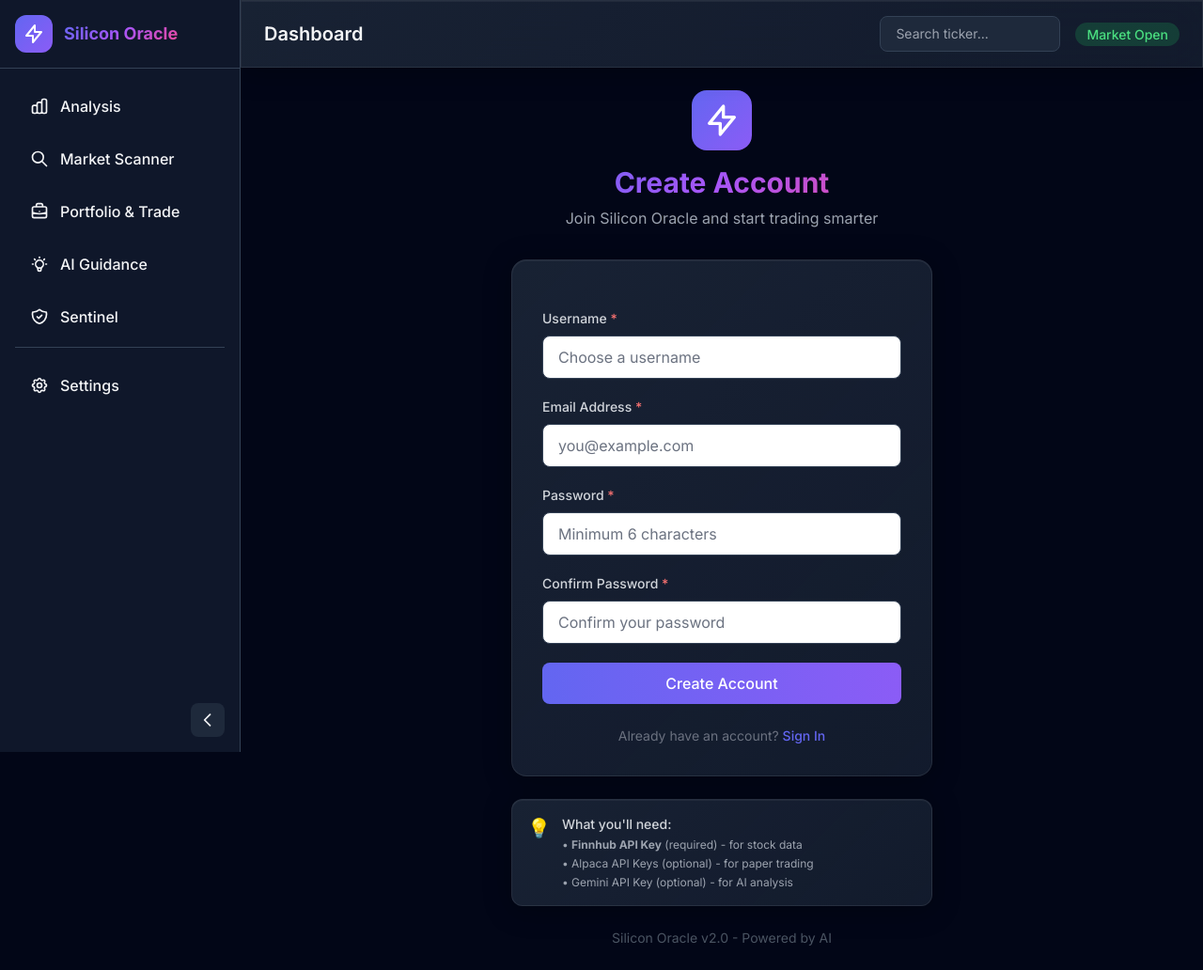
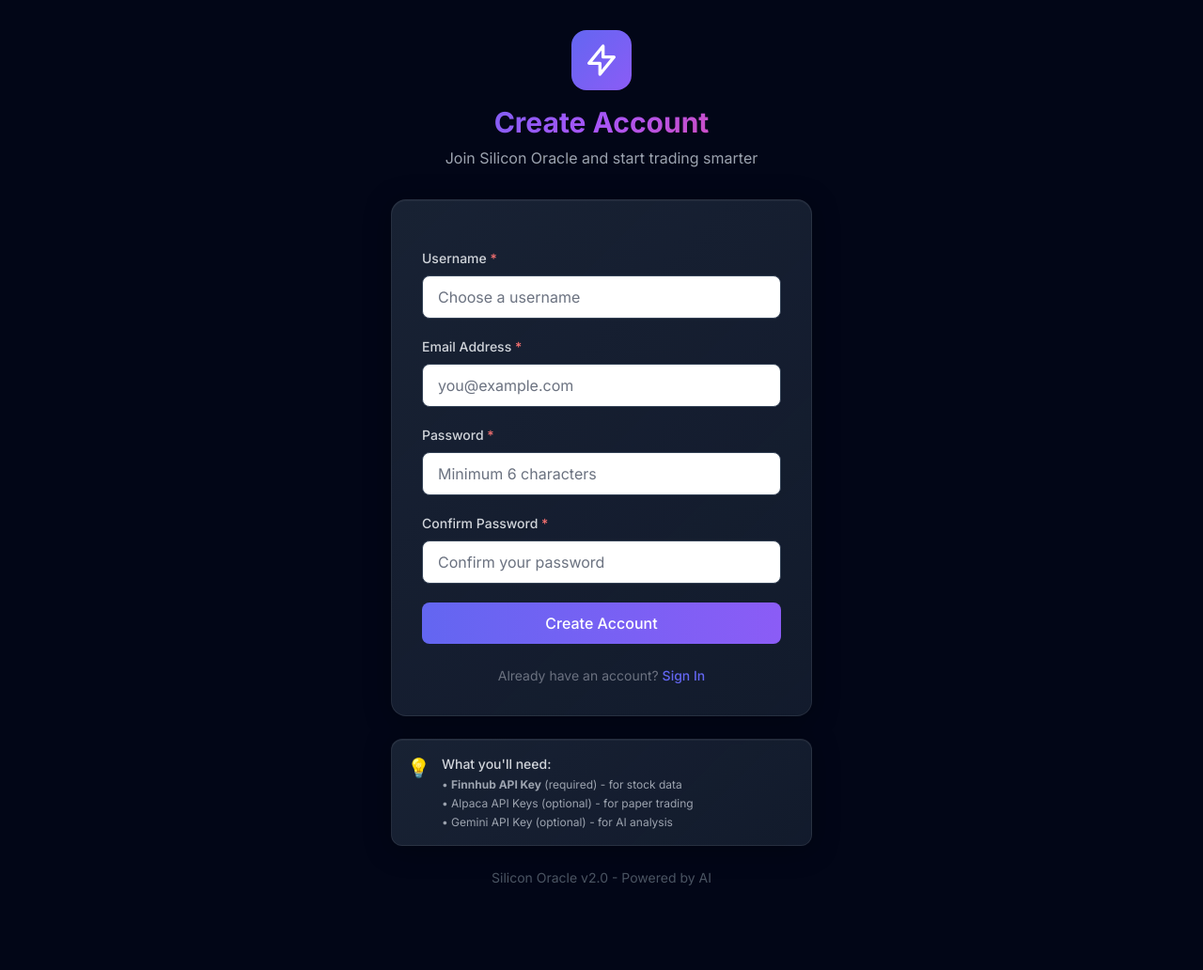
Before and after one commit to HarshShroff/Silicon-Oracle, a Flask app: page /auth/signup in a window 1280 px wide. Shown: the whole page at 94% size. After the commit the page ends 942 px from the top, so only its background shows below. Run offline with Flask 3, Linux system fonts and the light colour scheme; some libraries are stand-ins or nearby versions.

Commit message:
🎨 Fix auth pages: Remove navigation from login/signup
- Create new auth_base.html layout without sidebar/navbar
- Update login.html and signup.html to use auth_base.html
- Clean minimal design for auth pages
- No more confusing navigation tabs before login
- Works on both desktop and mobile

Users now see ONLY the login/signup form, no dashboard navigation!

```diff
--- /dev/null
+++ b/flask_app/templates/layouts/auth_base.html
@@ -0,0 +1,189 @@
+<!DOCTYPE html>
+<html lang="en" class="dark">
+<head>
+    <meta charset="UTF-8">
+    <meta name="viewport" content="width=device-width, initial-scale=1.0">
+    <title>{% block title %}Silicon Oracle{% endblock %}</title>
+
+    <!-- Local Tailwind CSS -->
+    <link rel="stylesheet" href="{{ url_for('static', filename='css/tailwind.css') }}">
+
+    <!-- Alpine.js -->
+    <script defer src="https://cdn.jsdelivr.net/npm/alpinejs@3.x.x/dist/cdn.min.js"></script>
+
+    <!-- Inter Font -->
+    <link rel="preconnect" href="https://fonts.googleapis.com">
+    <link rel="preconnect" href="https://fonts.gstatic.com" crossorigin>
+    <link href="https://fonts.googleapis.com/css2?family=Inter:wght@300;400;500;600;700&display=swap" rel="stylesheet">
+
+    <!-- Favicon -->
+    <link rel="icon" href="{{ url_for('static', filename='favicon.ico') }}" type="image/x-icon">
+
+    <style>
+        body {
+            font-family: 'Inter', system-ui, -apple-system, sans-serif;
+            -webkit-font-smoothing: antialiased;
+            -moz-osx-font-smoothing: grayscale;
+        }
+
+        /* Premium Gradient Text */
+        .gradient-text {
+            background: linear-gradient(135deg, #6366f1 0%, #a855f7 50%, #ec4899 100%);
+            -webkit-background-clip: text;
+            -webkit-text-fill-color: transparent;
+            background-clip: text;
+        }
+
+        /* Enhanced Glassmorphism */
+        .glass {
+            background: linear-gradient(135deg, rgba(30, 41, 59, 0.8) 0%, rgba(30, 41, 59, 0.6) 100%);
+            backdrop-filter: blur(20px);
+            -webkit-backdrop-filter: blur(20px);
+            border: 1px solid rgba(255, 255, 255, 0.08);
+            box-shadow:
+                0 4px 30px rgba(0, 0, 0, 0.3),
+                inset 0 1px 0 rgba(255, 255, 255, 0.05);
+            transition: all 0.3s ease;
+        }
+
+        .glass:hover {
+            border-color: rgba(99, 102, 241, 0.2);
+            box-shadow:
+                0 8px 40px rgba(0, 0, 0, 0.4),
+                inset 0 1px 0 rgba(255, 255, 255, 0.08);
+        }
+
+        /* Smooth animations */
+        @keyframes fadeIn {
+            from {
+                opacity: 0;
+                transform: translateY(20px);
+            }
+            to {
+                opacity: 1;
+                transform: translateY(0);
+            }
+        }
+
+        .animate-fade-in {
+            animation: fadeIn 0.4s ease-out forwards;
+        }
+
+        /* Enhanced buttons */
+        .btn-primary {
+            background: linear-gradient(135deg, #6366f1 0%, #8b5cf6 100%);
+            color: white;
+            font-weight: 600;
+            transition: all 0.3s cubic-bezier(0.4, 0, 0.2, 1);
+            box-shadow: 0 4px 15px rgba(99, 102, 241, 0.3);
+            border: none;
+            cursor: pointer;
+            position: relative;
+            overflow: hidden;
+        }
+
+        .btn-primary::before {
+            content: '';
+            position: absolute;
+            top: 50%;
+            left: 50%;
+            width: 0;
+            height: 0;
+            border-radius: 50%;
+            background: rgba(255, 255, 255, 0.3);
+            transform: translate(-50%, -50%);
+            transition: width 0.6s, height 0.6s;
+        }
+
+        .btn-primary:active::before {
+            width: 300px;
+            height: 300px;
+        }
+
+        .btn-primary:hover {
+            transform: translateY(-2px);
+            box-shadow: 0 8px 25px rgba(99, 102, 241, 0.5);
+        }
+
+        .btn-primary:active {
+            transform: translateY(0);
+            box-shadow: 0 4px 15px rgba(99, 102, 241, 0.3);
+        }
+
+        /* Enhanced Input Styling */
+        input[type="text"],
+        input[type="email"],
+        input[type="password"],
+        input[type="number"] {
+            transition: all 0.3s cubic-bezier(0.4, 0, 0.2, 1);
+        }
+
+        input:focus {
+            border-color: #6366f1 !important;
+            box-shadow: 0 0 0 3px rgba(99, 102, 241, 0.1) !important;
+            outline: none;
+            transform: translateY(-1px);
+        }
+
+        /* Mobile responsive */
+        @media (max-width: 768px) {
+            body {
+                font-size: 15px;
+                line-height: 1.6;
+            }
+
+            input, button {
+                min-height: 48px !important;
+                font-size: 16px !important;
+            }
+        }
+
+        /* Focus states for accessibility */
+        :focus-visible {
+            outline: 2px solid #6366f1;
+            outline-offset: 2px;
+        }
+    </style>
+
+    {% block extra_head %}{% endblock %}
+</head>
+<body class="bg-oracle-darker text-gray-100 min-h-screen">
+
+    <!-- Flash Messages as Toasts -->
+    {% with messages = get_flashed_messages(with_categories=true) %}
+    {% if messages %}
+    <div x-data="{ show: true }" x-show="show" x-init="setTimeout(() => show = false, 5000)"
+         x-transition:enter="transition ease-out duration-300"
+         x-transition:enter-start="opacity-0 transform translate-y-2"
+         x-transition:enter-end="opacity-100 transform translate-y-0"
+         x-transition:leave="transition ease-in duration-200"
+         x-transition:leave-start="opacity-100"
+         x-transition:leave-end="opacity-0"
+         class="fixed top-4 right-4 z-50 w-full max-w-sm">
+        {% for category, message in messages %}
+        <div class="glass px-4 py-3 rounded-xl flex items-center gap-3 shadow-xl backdrop-blur-xl border mb-2
+                    {% if category == 'success' %}border-green-500/50 bg-green-500/10{% elif category == 'error' %}border-red-500/50 bg-red-500/10{% else %}border-oracle-primary/50 bg-oracle-card/80{% endif %}">
+            <span class="text-lg">
+                {% if category == 'success' %}✅{% elif category == 'error' %}❌{% else %}ℹ️{% endif %}
+            </span>
+            <span class="text-sm font-medium flex-1 text-white">{{ message }}</span>
+            <button @click="show = false"
+                    class="text-gray-400 hover:text-white transition-colors">
+                <svg class="w-4 h-4" fill="none" stroke="currentColor" viewBox="0 0 24 24">
+                    <path stroke-linecap="round" stroke-linejoin="round" stroke-width="2" d="M6 18L18 6M6 6l12 12"/>
+                </svg>
+            </button>
+        </div>
+        {% endfor %}
+    </div>
+    {% endif %}
+    {% endwith %}
+
+    <!-- Page Content -->
+    <div class="container mx-auto px-4 py-8">
+        {% block content %}{% endblock %}
+    </div>
+
+    {% block extra_scripts %}{% endblock %}
+</body>
+</html>
--- a/flask_app/templates/pages/login.html
+++ b/flask_app/templates/pages/login.html
@@ -1,4 +1,4 @@
-{% extends "layouts/base.html" %}
+{% extends "layouts/auth_base.html" %}
 {% block title %}Sign In - Silicon Oracle{% endblock %}
 
 {% block content %}
--- a/flask_app/templates/pages/signup.html
+++ b/flask_app/templates/pages/signup.html
@@ -1,4 +1,4 @@
-{% extends "layouts/base.html" %}
+{% extends "layouts/auth_base.html" %}
 {% block title %}Sign Up - Silicon Oracle{% endblock %}
 
 {% block content %}
```
